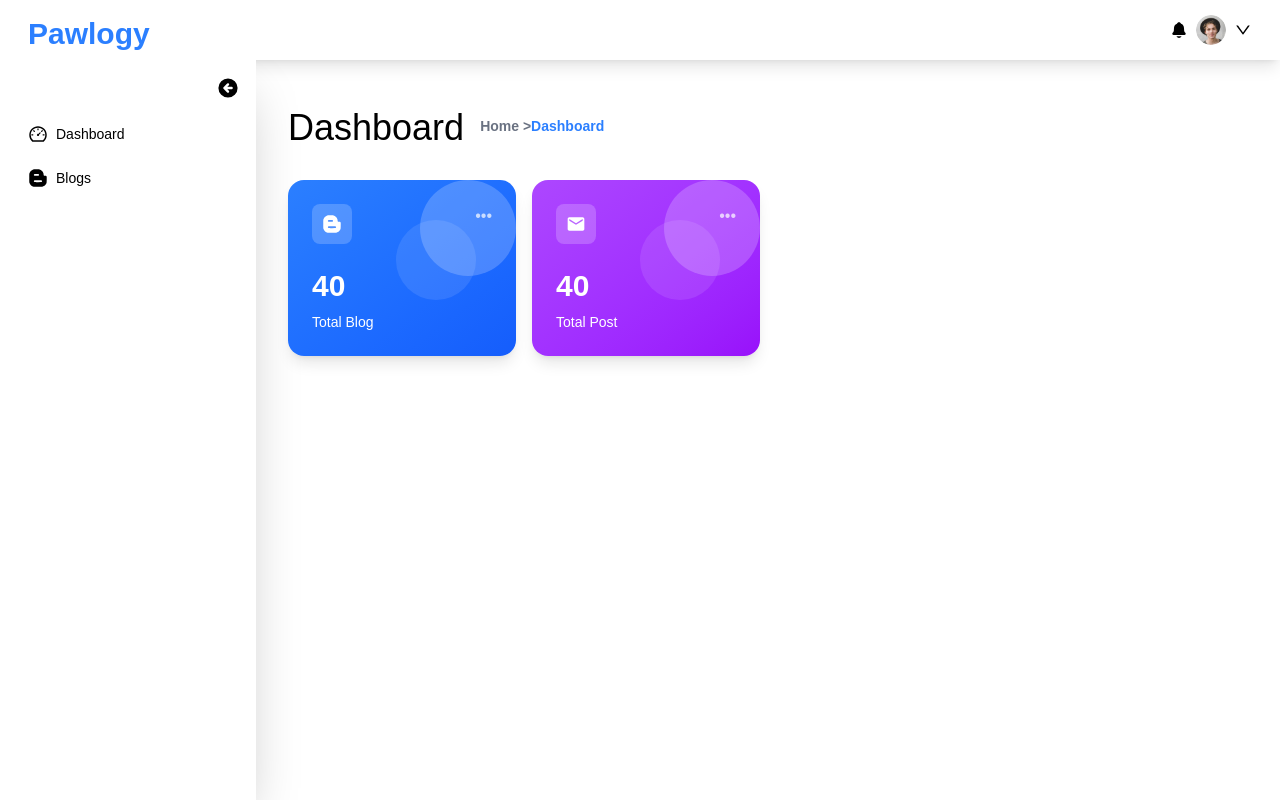
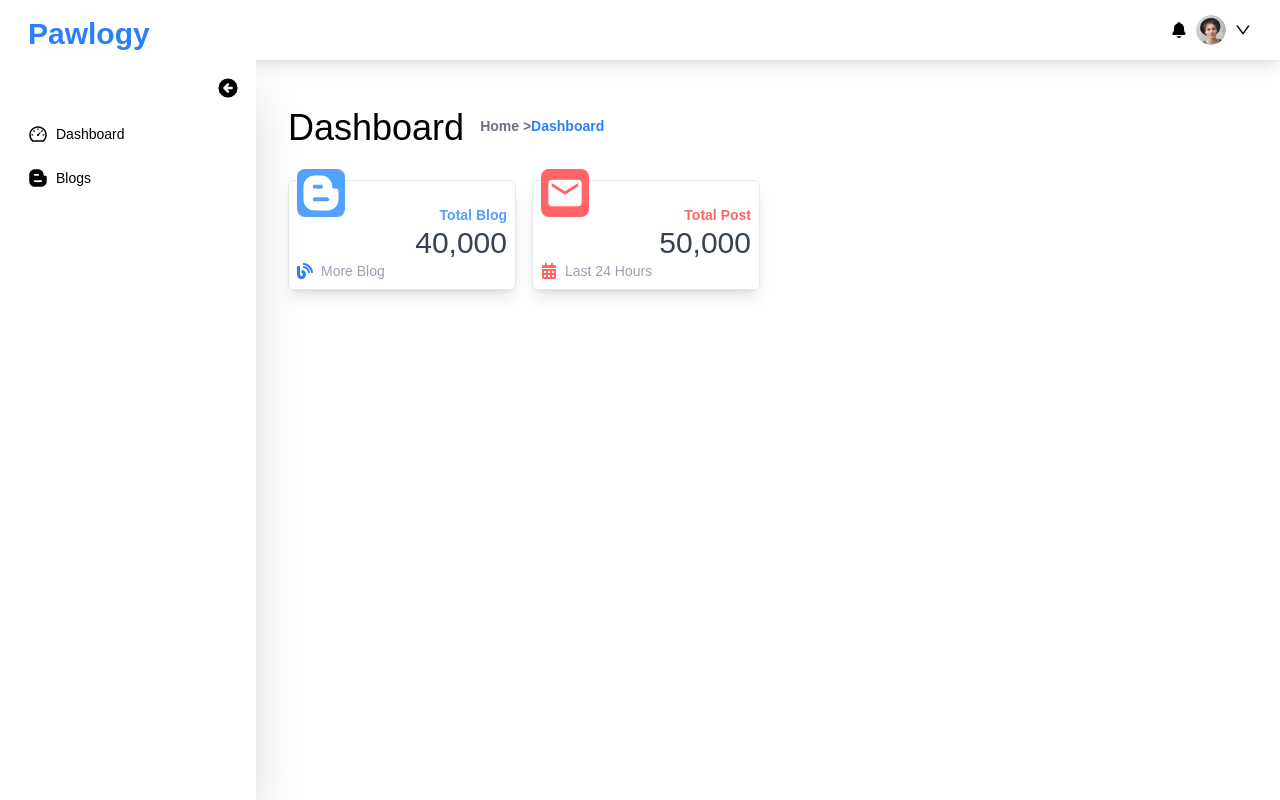
Before and after one commit to rezoneprince/pawlogy-blog, a Next.js app: page /admin in a window 1280 px wide. Built offline with nearby package versions, Linux system fonts and the light colour scheme; sample sign-in values are in the browser's storage.

Commit message:
admin card change

```diff
--- a/src/app/admin/(home)/components/cards/cards.tsx
+++ b/src/app/admin/(home)/components/cards/cards.tsx
@@ -1,5 +1,5 @@
 import Link from "next/link";
-import { FaBloggerB } from "react-icons/fa";
+import { FaBlog, FaBloggerB, FaCalendarAlt } from "react-icons/fa";
 import { MdLocalPostOffice } from "react-icons/md";
 
 const Cards = () => {
@@ -20,36 +20,42 @@ const Cards = () => {
       <div className="grid grid-cols-1 gap-4 p-4 sm:grid-cols-2 lg:grid-cols-4">
         {/* Total Apartment*/}
         <Link href={"admin/blogs"}>
-          <div className="relative rounded-2xl bg-gradient-to-br from-blue-500 to-blue-600   p-6 text-white shadow-lg">
-            <div className="absolute right-0 top-0 h-24 w-24 rounded-full bg-white/20"></div>
-            <div className="absolute right-10 top-10 h-20 w-20 rounded-full bg-white/10"></div>
+          <div className="group rounded-md p-2 text-black  border border-gray-200 shadow-lg">
             <div className="flex justify-between items-start">
-              <div className="flex h-10 w-10 items-center justify-center rounded-lg bg-white/20">
-                <FaBloggerB className="text-xl" />
+              <div className="flex h-12 w-12 items-center justify-center rounded-lg bg-blue-400 transform transition-transform -translate-y-5 duration-300 ease-in-out group-hover:-translate-y-8">
+                <FaBloggerB className="text-[40px] text-white" />
               </div>
-              <button className="text-white/70">•••</button>
+              <div className="mt-2">
+                <span className="mt-2 text-sm text-blue-400 font-bold flex justify-end">
+                  Total Blog
+                </span>
+                <p className="text-3xl text-gray-700">40,000</p>
+              </div>
             </div>
-            <div className="mt-6">
-              <p className="text-3xl font-bold">40</p>
-              <p className="mt-2 text-sm">Total Blog</p>
+            <div className="flex items-center gap-2">
+              <FaBlog className="text-blue-500" />
+              <span className="text-gray-400 text-sm">More Blog</span>
             </div>
           </div>
         </Link>
 
         {/* cards 2 */}
         <Link href={"admin/blogs"}>
-          <div className="relative rounded-2xl  bg-gradient-to-br from-purple-500 to-purple-600   p-6 text-white shadow-lg">
-            <div className="absolute right-0 top-0 h-24 w-24 rounded-full bg-white/20"></div>
-            <div className="absolute right-10 top-10 h-20 w-20 rounded-full bg-white/10"></div>
+          <div className="group rounded-md p-2 text-black border border-gray-200 shadow-lg">
             <div className="flex justify-between items-start">
-              <div className="flex h-10 w-10 items-center justify-center rounded-lg bg-white/20">
-                <MdLocalPostOffice className="text-xl" />
+              <div className="flex h-12 w-12 items-center justify-center rounded-lg bg-red-400 transform transition-transform -translate-y-5 duration-300 ease-in-out group-hover:-translate-y-8">
+                <MdLocalPostOffice className="text-[40px] text-white" />
               </div>
-              <button className="text-white/70">•••</button>
+              <div className="mt-2">
+                <span className="mt-2 text-sm text-red-400 font-bold flex justify-end">
+                  Total Post
+                </span>
+                <p className="text-3xl text-gray-700">50,000</p>
+              </div>
             </div>
-            <div className="mt-6">
-              <p className="text-3xl font-bold">40</p>
-              <p className="mt-2 text-sm">Total Post</p>
+            <div className="flex items-center gap-2">
+              <FaCalendarAlt className="text-red-400" />
+              <span className="text-gray-400 text-sm">Last 24 Hours</span>
             </div>
           </div>
         </Link>
```
